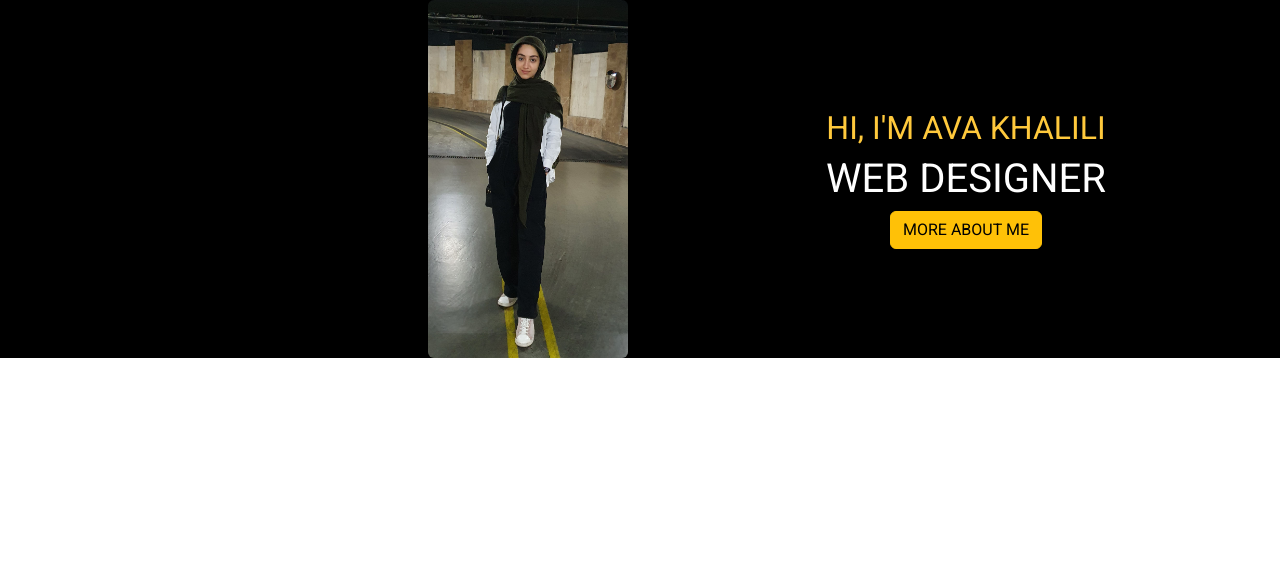
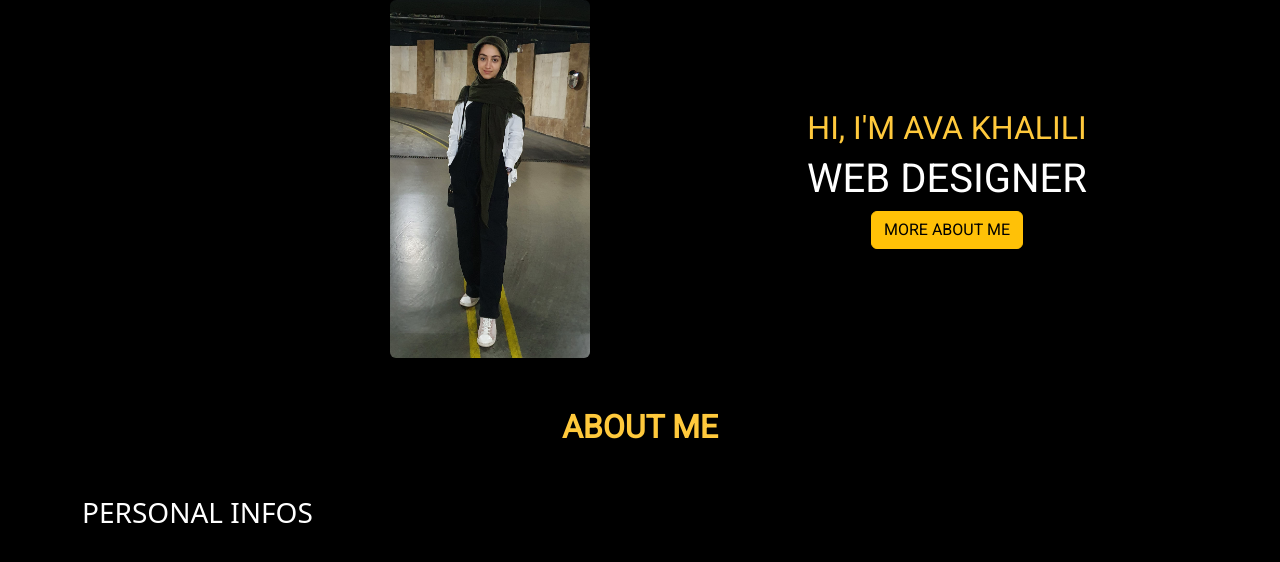
Before and after one commit to AvaKhA/ava-portfolio, a plain HTML site: page index.html in a window 1280 px wide. Drawn offline with nearby package versions, Linux system fonts and the light colour scheme.

Commit message:
container

```diff
--- a/index.html
+++ b/index.html
@@ -30,10 +30,20 @@
             alt="web-designer-photo"
           />
         </div>
-        <div class="col introduction">
+        <div class="col highlight-text">
           <h2>HI, I'M AVA KHALILI</h2>
           <h1>WEB DESIGNER</h1>
           <button type="button" class="btn btn-warning">MORE ABOUT ME</button>
+        </div>
+      </div>
+    </div>
+    <div class="container">
+      <div class="row">
+        <h2 class="highlight-text">ABOUT ME</h2>
+      </div>
+      <div class="row">
+        <div class="col">
+          <h3>PERSONAL INFOS</h3>
         </div>
       </div>
     </div>
--- a/style/portfolio.css
+++ b/style/portfolio.css
@@ -16,11 +16,16 @@ font-family: 'Roboto', sans-serif;*/
   max-width: 200px;
 }
 
-.introduction {
+.highlight-text {
   font-family: "Roboto", sans-serif;
   font-weight: 900;
   text-align: center;
   margin: auto;
+  padding: 50px;
+}
+
+body {
+  background-color: black;
 }
 
 h1 {
@@ -30,3 +35,7 @@ h1 {
 h2 {
   color: var(--branding-color);
 }
+
+h3 {
+  color: #ffffff;
+}
```
Also changed, not shown: images/dictionary-shecodes.png (added), images/skincare.jpeg (added), images/weather-shecodes.png (added).
